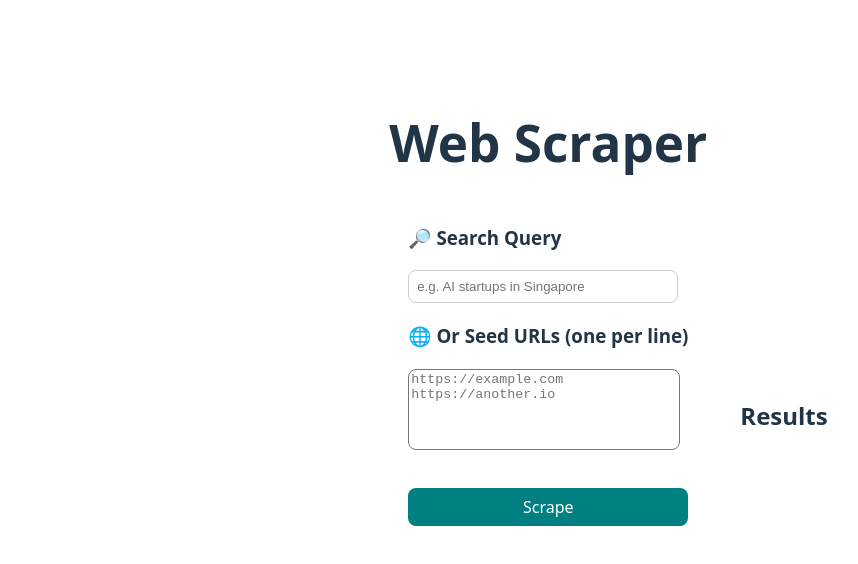
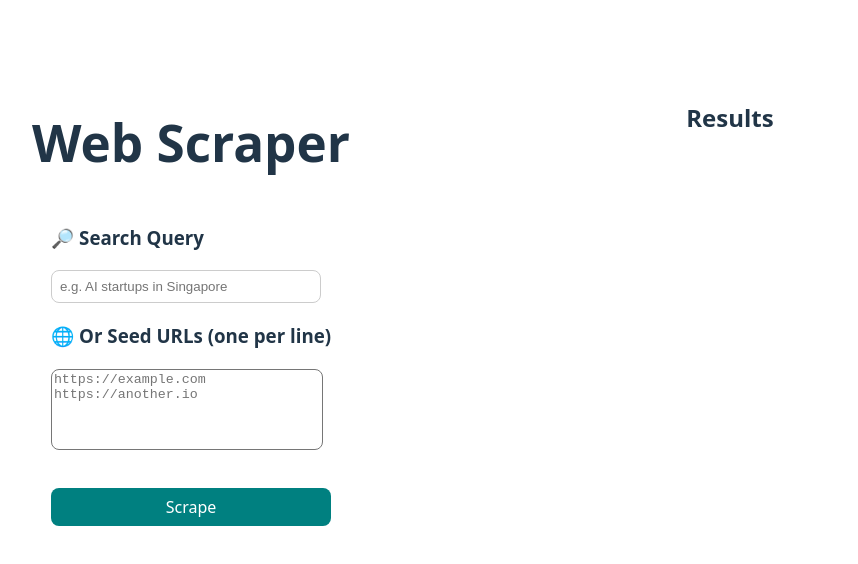
Before and after one commit to build-with-ila/Web-Scraper-with-Node.js, a React (Vite) app in the folder client/: page / in a window 1280 px wide. Shown: the top 564 px of the page, without its empty margins (33-891 px from the left). Built offline with nearby package versions, Linux system fonts and the light colour scheme.

Commit message:
Updated App.css for enhanced UI

```diff
--- a/client/src/App.css
+++ b/client/src/App.css
@@ -1,6 +1,5 @@
 .App {
   min-height: 100vh;
-  width: 1250px;
   display: flex;
   justify-content: center;
   align-items: center;
@@ -15,6 +14,17 @@
   border: 1px solid white;
   border-radius: 20px;
   padding: 2rem;
+  margin: 2rem;
+}
+
+.results {
+  height: 80vh;
+  border-style: none;
+  border: 1px solid white;
+  border-radius: 20px;
+  padding: 2rem;
+  margin: 2rem;
+  min-width: 500px;
 }
 
 form {
```
